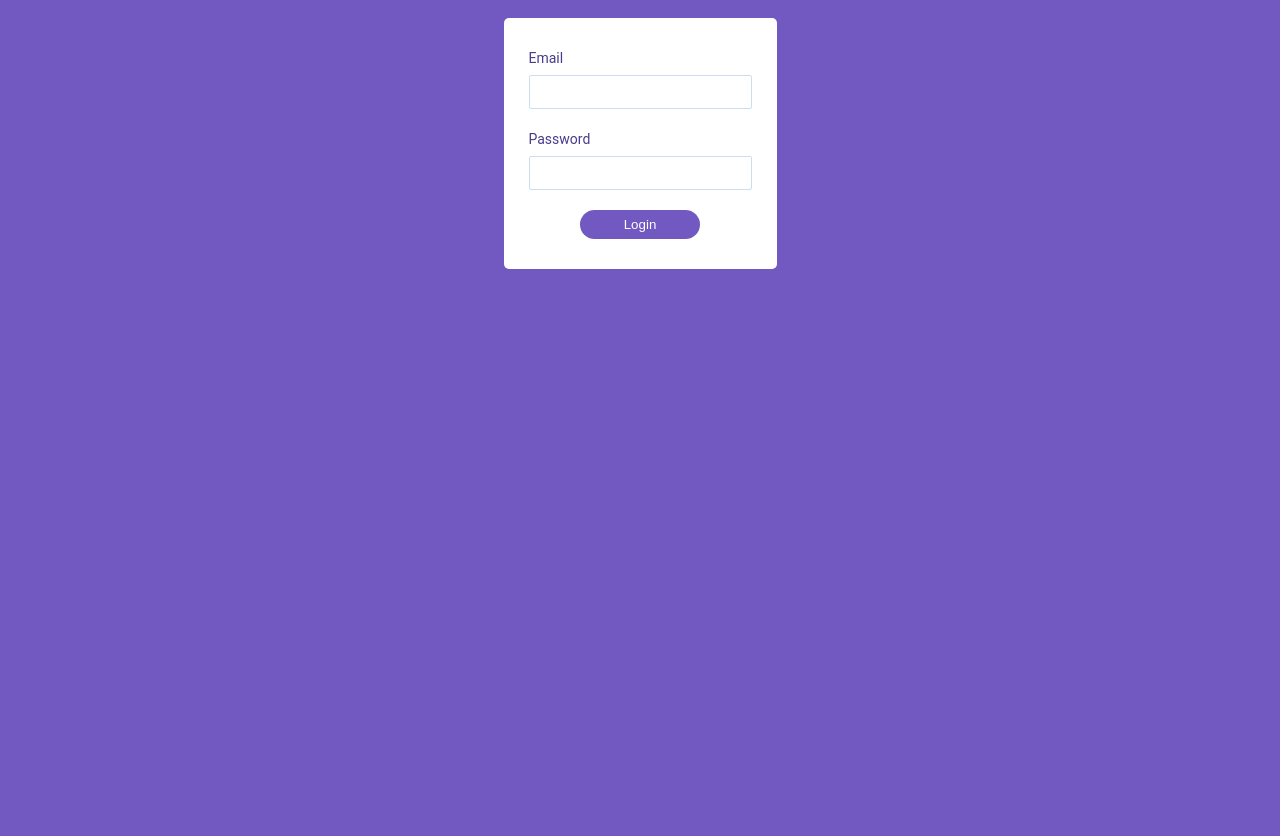
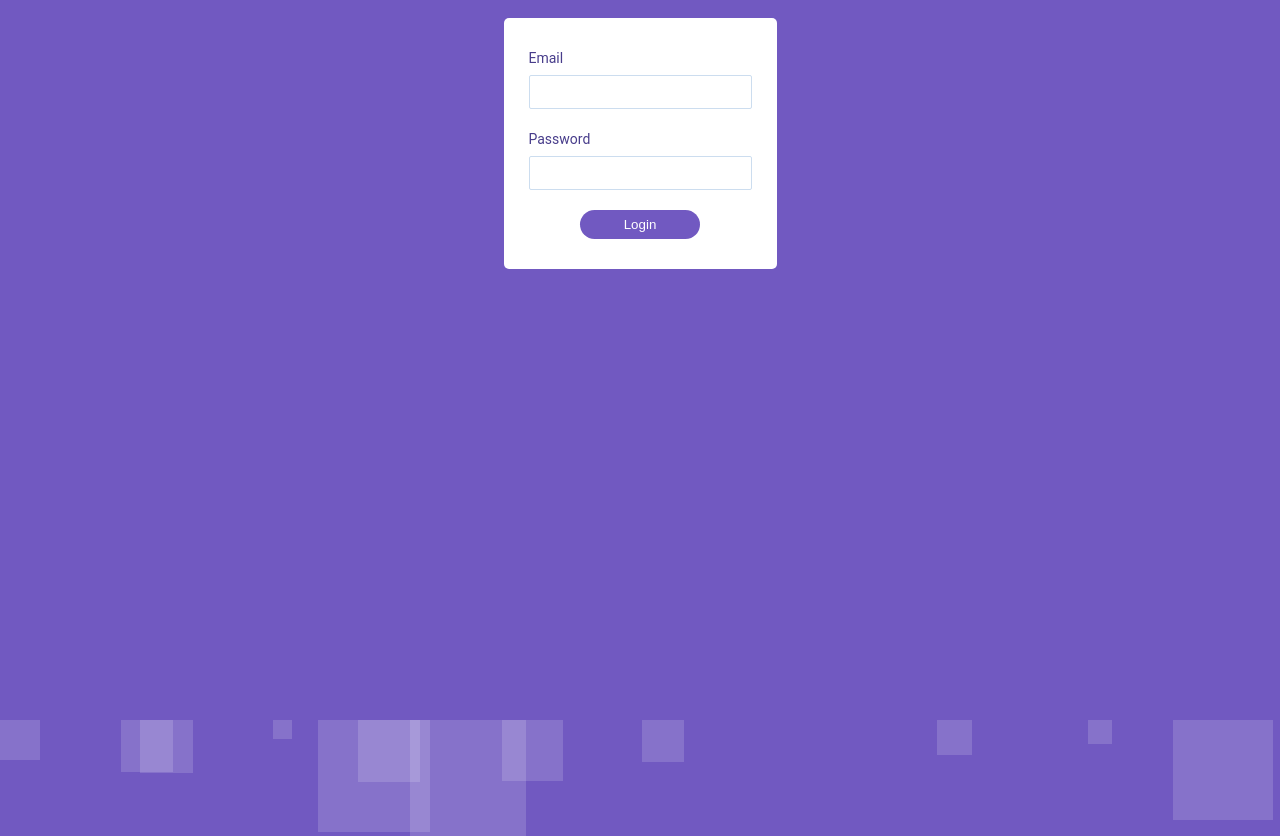
Before and after one commit to douglasabnovato/formulario-login, a plain HTML site: page index.html in a window 1280 px wide. Shown: the part 80-916 px from the top of the page. Before the commit the page ends 800 px from the top, so only its background shows below. Drawn offline with Linux system fonts and the light colour scheme.

Commit message:
item 7 - criar animações no background

```diff
--- a/index.html
+++ b/index.html
@@ -26,6 +26,9 @@
 
       </div>
     </section>
+    <ul class="squares">
+      <li></li>
+    </ul>
     <script src="script.js"></script>
   </body>
 </html>
--- a/script.js
+++ b/script.js
@@ -34,3 +34,27 @@ form.addEventListener("animationend", event => {
         document.querySelector("body").style.overflow = "none";
     }
 });
+
+/**
+ * squares
+ */
+const ulSquares = document.querySelector("ul.squares");
+
+for (let i = 0; i < 11; i++){
+    const li = document.createElement("li");
+    const random = (min, max) => Math.random() * (max - min) + min;
+    const size = Math.floor(random(10, 120));
+    const position = random(1, 99);
+
+    li.style.width = `${size}px`;
+    li.style.height = `${size}px`;
+    li.style.bottom = `-${size}px`;
+
+    li.style.left = `${position}%`
+
+    ulSquares.appendChild(li);
+}
+
+ /**
+ * squares
+ */
--- a/style.css
+++ b/style.css
@@ -150,3 +150,14 @@ form.validate-error{
   }
 }
 /* form no-no */
+
+/* squares */
+.squares li{
+  width: 40px;
+  height: 40px;
+  background-color: rgba(255, 255, 255, 0.15);
+  display: block;
+  position: absolute;
+  bottom: -40px;
+}
+/* squares */
```
